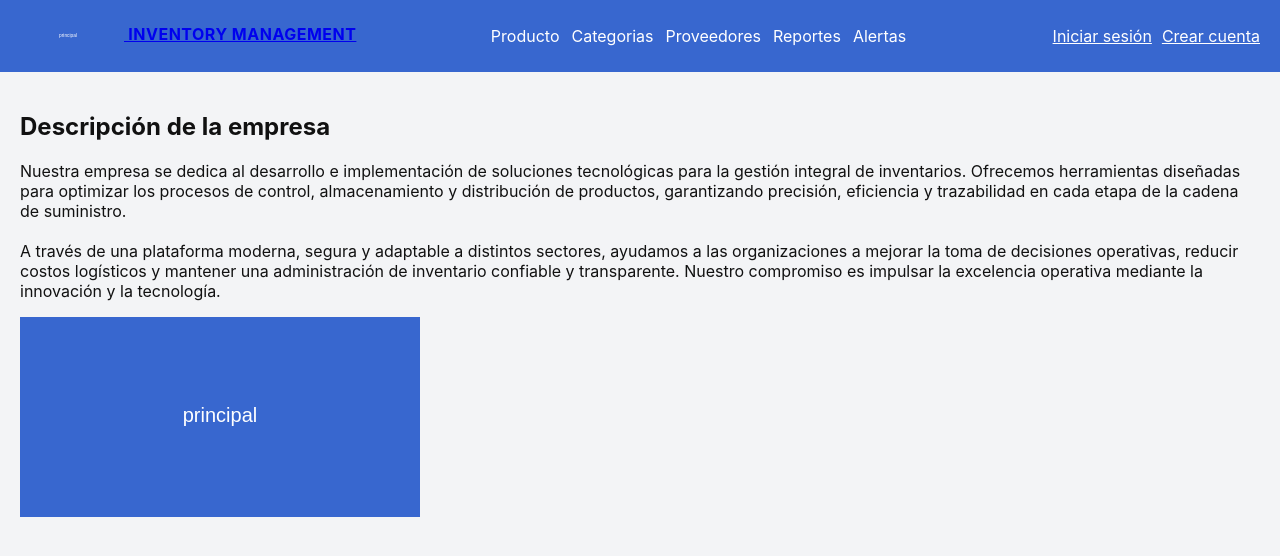
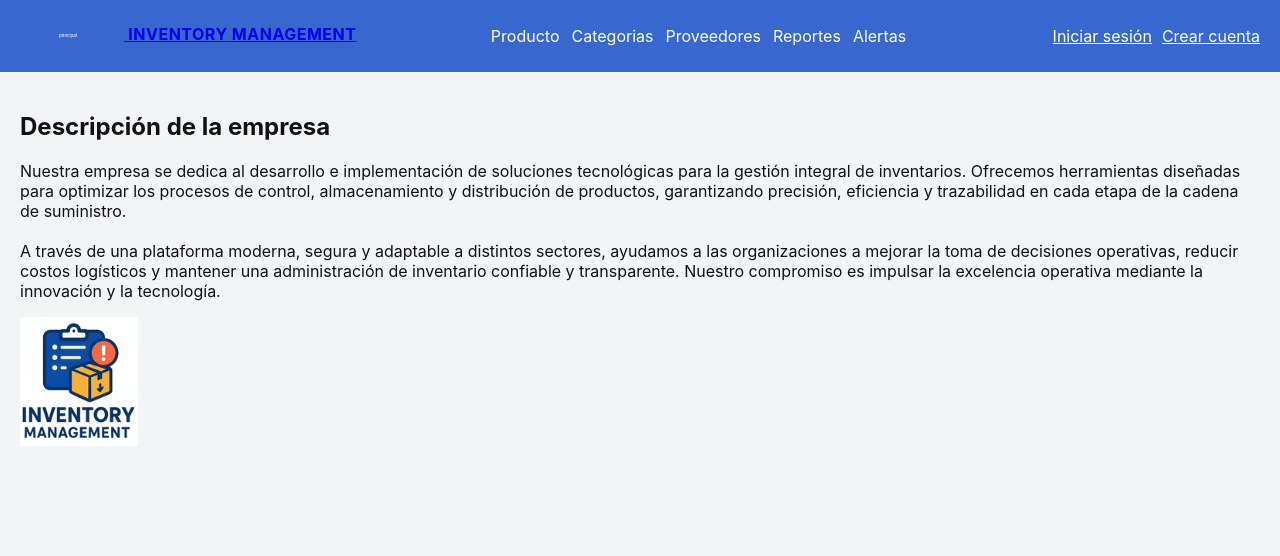
Before and after one commit to mcvera03/inventory-app-react, a React (Vite) app: page / in a window 1280 px wide. Shown: the top 556 px of the page. Built offline with nearby package versions, Linux system fonts and the light colour scheme; no server answers.

Commit message:
Update Home.jsx

```diff
--- a/src/pages/Home.jsx
+++ b/src/pages/Home.jsx
@@ -19,10 +19,11 @@ export default function Home() {
         excelencia operativa mediante la innovación y la tecnología.
       </p>
 
+      {/* Imagen centrada y responsiva */}
       <img
-        src="/principal.svg"
+        src="/principal.png"
         alt="Imagen principal"
-        className="w-80 h-auto mb-8"
+        className="w-64 sm:w-80 h-auto mb-8"
       />
     </div>
   );
```
